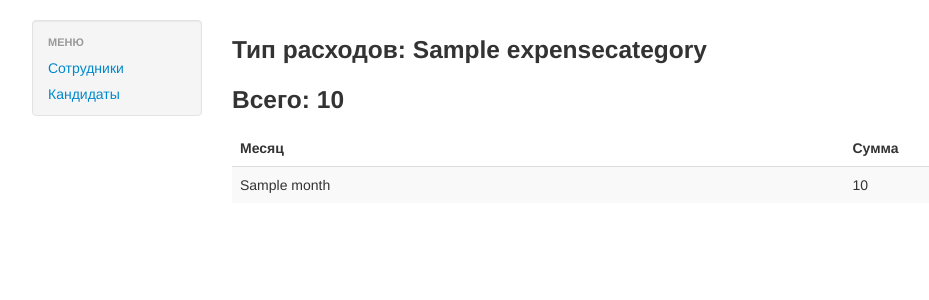
After one commit to nimnull/expensor, a Django app: template core/templates/core/expensecategory_detail.html in a window 1280 px wide. The commit adds this page. Shown: the top 300 px of the page, without its empty margins (23-952 px from the left). Run offline with Django 3.2, Linux system fonts and the light colour scheme; the template is opened without the code that fills it: most values are stand-ins (such as "Sample title", 1, 10 or a date in 2020); parts of the project's set-up code (start-up, migrations or seed data) failed here and were passed over.

Commit message:
add expence cat detail

```diff
--- a/core/admin.py
+++ b/core/admin.py
@@ -19,7 +19,7 @@ class PersonAdmin(admin.ModelAdmin):
 
 
 class CandidateAdmin(admin.ModelAdmin):
-    list_display = ('full_name', 'email', 'phone', 'title', 'status')
+    list_display = ('full_name', 'email', 'phone', 'title', 'status',)
 
 
 
--- a/core/forms.py
+++ b/core/forms.py
@@ -10,14 +10,14 @@ class PersonForm(forms.ModelForm):
 
     class Meta:
         model = Person
-        exclude = ('notes',)
+        exclude = ('notes', )
 
 
 class CandidateForm(forms.ModelForm):
 
     class Meta:
         model = Candidate
-        exclude = ('person',)
+        exclude = ('person', )
 
 
 class AccountForm(forms.ModelForm):
@@ -31,7 +31,7 @@ class SalaryForm(forms.ModelForm):
 
     class Meta:
         model = Salary
-        exclude = ('created_at',)
+        exclude = ('created_at', )
         widgets = {
             'person': forms.HiddenInput
         }
--- /dev/null
+++ b/core/templates/core/expensecategory_detail.html
@@ -0,0 +1,28 @@
+{% extends "core/inner_base.html" %}
+
+{% block content %}
+    <div class="row">
+        <div class="span10">
+            <h3>
+                Тип расходов: {{ expensecategory.name }}
+            </h3>
+            <h3>Всего: {{ expensecategory.get_total }}
+            </h3>
+            <table class="table table-striped">
+                <thead>
+                    <tr>
+                        <th>Месяц</th>
+                        <th>Сумма</th>
+                    </tr>
+                </thead>
+                {% for sum in expensecategory.get_by_month %}
+                    <tr>
+                        <td>{{ sum.month }} </td>
+                        <td>{{ sum.sum }} </td>
+                    </tr>
+                {% endfor %}
+            </table>
+        </div>
+    </div>
+
+{% endblock content %}
--- a/core/templates/core/modal_form.html
+++ b/core/templates/core/modal_form.html
@@ -1,5 +1,5 @@
 <div class="modal hide fade" id="{{ action_id }}"><!-- '' Ввод расхода expense_form -->
-    {% if person_id%}
+    {% if person_id %}
     <form class="form-horizontal" action="{% url action_url pk=person_id%}" method="POST">
     {% else %}
      <form class="form-horizontal" action="{% url action_url %}" method="POST">
--- a/core/templates/core/settings.html
+++ b/core/templates/core/settings.html
@@ -25,7 +25,7 @@
             <table>
                 {% for e_cat in expense_categories %}
                     <tr>
-                        <td>{{ e_cat.name }}</td>
+                        <td><a href="{% url 'core:expence_category' pk=e_cat.id %}">{{ e_cat.name }}</a></td>
                         <td style="text-align: right;">{{ e_cat.get_total }}</td>
                         <td style="text-align: right;">{{ e_cat.get_total|currency:'HRN' }}</td>
 
--- a/core/urls.py
+++ b/core/urls.py
@@ -6,7 +6,8 @@ from core.views.people import (PeopleView, PersonDetailView, PersonEdit,
 from core.views.people import (CandidateView, CandidateDetailView, CandidateEdit,
                                CandidateAdd)
 from core.views.settings import (DashboardView, SettingsView, AccountCreateView,
-                                 ExpenseCategoryAddView, CurrencyAddView)
+                                 ExpenseCategoryAddView, ExpenseCategoryView,
+                                 CurrencyAddView)
 from core.views.transactions import (TransactionListView, IncomeAddView,
                                      ExpenseAddView, TransferAddView,
                                      CommissionAddView, PaymentAddView)
@@ -30,6 +31,8 @@ urlpatterns = patterns('core.views',
 
     url(r'^accounts/add/$', AccountCreateView.as_view(), name='add_account'),
 
+    url(r'^expense_categories/(?P<pk>\d+)$', ExpenseCategoryView.as_view(),
+        name='expence_category'),
     url(r'^expense_categories/add/$', ExpenseCategoryAddView.as_view(),
         name='add_expense_category'),
 
```
Also changed, not shown: core/models.py (+14 -0 lines), core/views/settings.py (+11 -1 lines).
